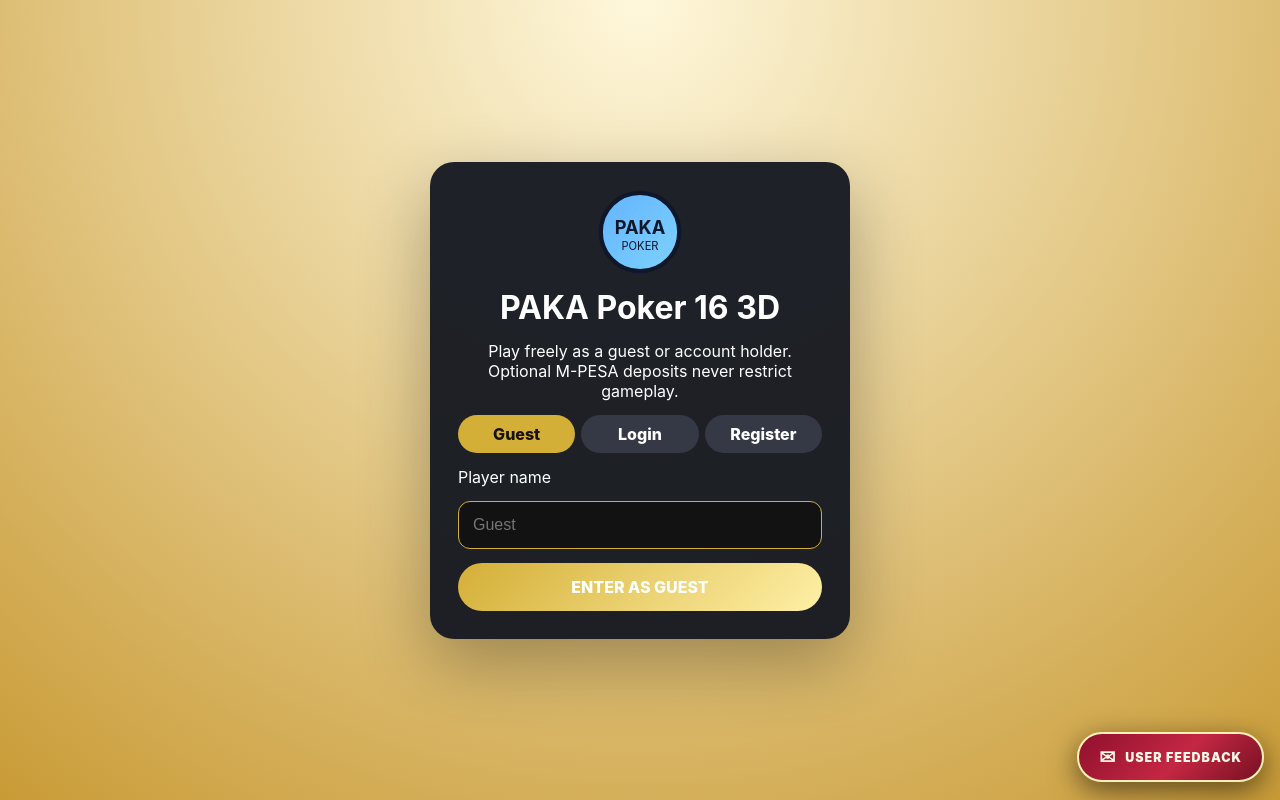
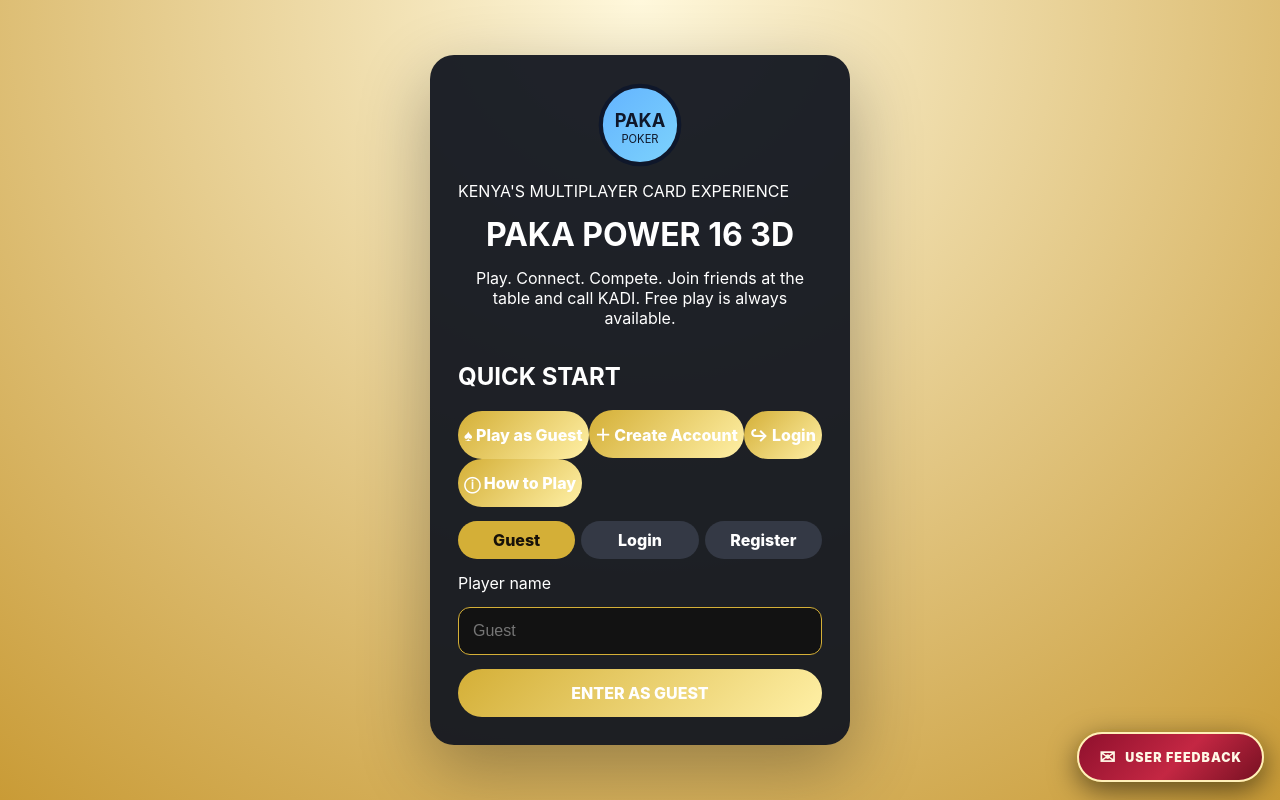
Before and after one commit to masimbajeremiah-star/repo-1, a React (Vite) app in the folder PAKA-POKER-16-3D/client/: page / in a window 1280 px wide. Built offline with nearby package versions, Linux system fonts and the light colour scheme; what @capacitor/core would draw is missing.

Commit message:
Add PAKA POWER welcome banner and quick start actions

```diff
--- a/PAKA-POKER-16-3D/client/src/App.jsx
+++ b/PAKA-POKER-16-3D/client/src/App.jsx
@@ -13,6 +13,7 @@ export default function App() {
   const [password, setPassword] = useState('');
   const [authError, setAuthError] = useState('');
   const [loading, setLoading] = useState(false);
+  const [showHowTo, setShowHowTo] = useState(false);
 
   useEffect(() => {
     let active = true;
@@ -65,13 +66,42 @@ export default function App() {
           } catch (error) { setAuthError(error instanceof Error ? error.message : 'Authentication failed'); } finally { setLoading(false); }
         }}>
           <img src={icons.logo} alt="PAKA Poker 16" />
-          <h1>PAKA Poker 16 3D</h1>
-          <p>Play freely as a guest or account holder. Optional M-PESA deposits never restrict gameplay.</p>
+          <span className="welcome-eyebrow">KENYA'S MULTIPLAYER CARD EXPERIENCE</span>
+          <h1>PAKA POWER <span>16 3D</span></h1>
+          <p className="welcome-intro">Play. Connect. Compete. Join friends at the table and call KADI. Free play is always available.</p>
+          <section className="quick-start" aria-label="Quick start">
+            <h2>QUICK START</h2>
+            <div className="quick-start-grid">
+              <button type="button" className={mode === 'guest' ? 'quick-start-action active' : 'quick-start-action'} onClick={() => { setMode('guest'); setAuthError(''); }}>♠ <span>Play as Guest</span></button>
+              <button type="button" className={mode === 'register' ? 'quick-start-action active' : 'quick-start-action'} onClick={() => { setMode('register'); setAuthError(''); }}>＋ <span>Create Account</span></button>
+              <button type="button" className={mode === 'login' ? 'quick-start-action active' : 'quick-start-action'} onClick={() => { setMode('login'); setAuthError(''); }}>↪ <span>Login</span></button>
+              <button type="button" className="quick-start-action" onClick={() => setShowHowTo(true)}>ⓘ <span>How to Play</span></button>
+            </div>
+          </section>
           <div className="auth-tabs">{['guest','login','register'].map((item) => <button className={mode === item ? 'selected' : ''} disabled={loading} type="button" key={item} onClick={() => { setMode(item); setAuthError(''); }}>{item}</button>)}</div>
           {mode !== 'login' && <><label htmlFor="player-name">Player name</label><input id="player-name" value={name} maxLength={32} autoComplete="nickname" onChange={(event) => setName(event.target.value)} placeholder="Guest" /></>}
           {mode !== 'guest' && <><label htmlFor="email">Email</label><input id="email" type="email" value={email} autoComplete="email" onChange={(event) => setEmail(event.target.value)} /><label htmlFor="password">Password</label><input id="password" type="password" minLength={mode === 'register' ? 10 : undefined} required value={password} autoComplete={mode === 'login' ? 'current-password' : 'new-password'} onChange={(event) => setPassword(event.target.value)} /></>}
           {authError && <p className="auth-error" role="alert">{authError}</p>}
           <button disabled={loading} type="submit">{loading ? 'CONNECTING…' : mode === 'guest' ? 'ENTER AS GUEST' : mode === 'login' ? 'SIGN IN' : 'CREATE ACCOUNT'}</button>
+          {showHowTo && (
+            <div className="how-to-backdrop" role="presentation" onClick={(event) => { if (event.target === event.currentTarget) setShowHowTo(false); }}>
+              <section className="how-to-dialog" role="dialog" aria-modal="true" aria-labelledby="how-to-title">
+                <button type="button" className="how-to-close" onClick={() => setShowHowTo(false)} aria-label="Close instructions">×</button>
+                <span className="welcome-eyebrow">PAKA POWER 16 3D</span>
+                <h2 id="how-to-title">How to Play KADI</h2>
+                <ol>
+                  <li>Choose Play as Guest or sign in to your account.</li>
+                  <li>Create a table or join an available public table.</li>
+                  <li>Match the top card by suit or rank. If you cannot play, draw a card.</li>
+                  <li>Use special cards strategically and follow the house rules at your table.</li>
+                  <li>When you have one card left, call <strong>KADI!</strong> before the next player begins.</li>
+                  <li>Play your final valid card to win the round.</li>
+                </ol>
+                <p>Keep it friendly, respect other players and enjoy the game. Deposits are optional.</p>
+                <button type="button" onClick={() => setShowHowTo(false)}>GOT IT</button>
+              </section>
+            </div>
+          )}
         </form>
         <FeedbackPanel />
       </main>
```
